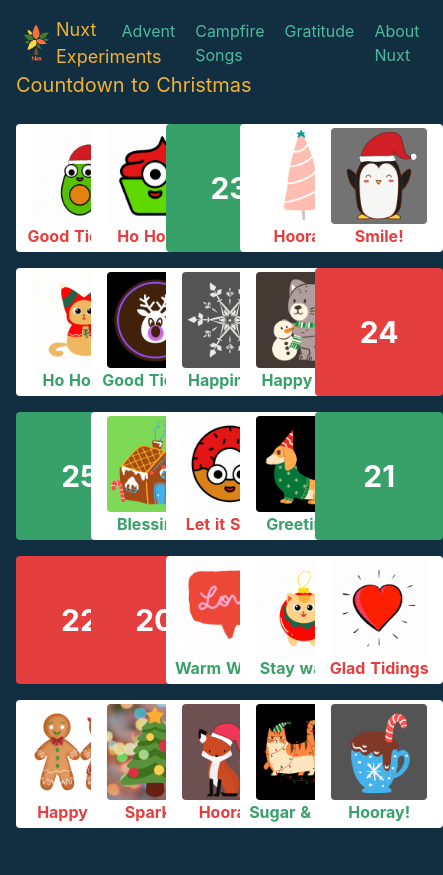
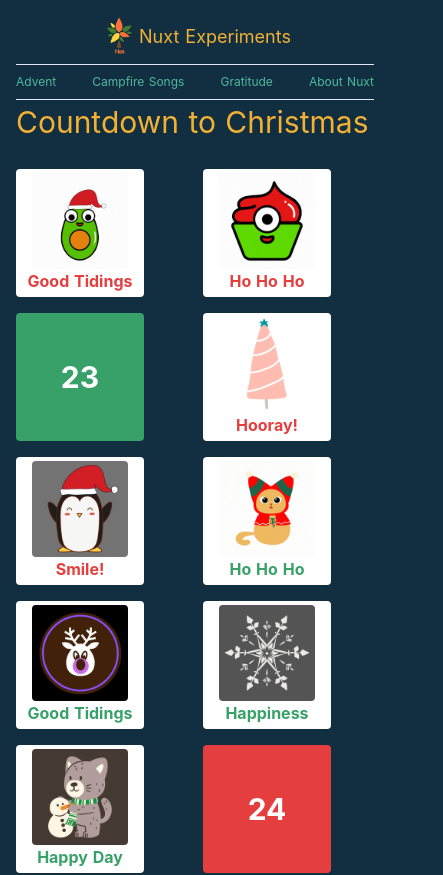
Before and after one commit to ethyl2/nuxt-experiment, a Nuxt app: page /advent in a window 390 px wide. Shown: the top 875 px of the page, 443 px wide, since content can reach past the window. Before the commit the page ends 844 px from the top, so only its background shows below. Built offline with nearby package versions, Linux system fonts and the light colour scheme.

Commit message:
Fix: Adjust navbar mobile styling; feat: doors for future dates not allowed to open

```diff
--- a/components/AdventCard.vue
+++ b/components/AdventCard.vue
@@ -9,7 +9,7 @@
       <span class="cursor-pointer">{{ date + 1 }}</span>
     </div>
     <div
-      v-else
+      v-else-if="isOpen"
       class="w-32 h-32 bg-white text-xs font-bold flex flex-col justify-center items-center rounded"
       :class="[date % 2 === 0 ? 'text-green-600' : 'text-red-600']"
       @click="handleClick"
@@ -52,17 +52,23 @@ export default {
       const today = new Date()
       return today.getDate()
     },
+    allowedToOpen() {
+      return this.date < this.currentDate
+    },
   },
   created() {
     setTimeout(this.openOldDoors, 1000)
-    // this.openOldDoors()
   },
   methods: {
     handleClick() {
-      this.isOpen = !this.isOpen
+      if (this.allowedToOpen) {
+        this.isOpen = !this.isOpen
+      }
+      console.log(this.allowedToOpen)
+      // this.isOpen = !this.isOpen
     },
     openOldDoors() {
-      if (this.date < this.currentDate) {
+      if (this.date < this.currentDate - 1) {
         this.isOpen = true
       }
     },
--- a/components/TheNavBar.vue
+++ b/components/TheNavBar.vue
@@ -1,12 +1,14 @@
 <template>
   <nav class="nav">
-    <div class="flex justify-between items-center">
+    <div class="flex flex-col md:flex-row justify-between items-center">
       <nuxt-link to="/" class="flex justify-start items-center">
-        <img src="../static/tree2.png" alt="logo" class="w-10" />
+        <img src="tree2.png" alt="logo" class="w-10" />
         <h1 class="logo text-lg">Nuxt Experiments</h1>
       </nuxt-link>
-      <div class="flex space-x-5">
-        <nuxt-link to="advent">Advent</nuxt-link>
+      <div
+        class="flex justify-between w-full md:w-auto md:space-x-5 border-t border-b py-2 mt-2 text-xs text-center md:text-base md:border-none"
+      >
+        <nuxt-link to="/advent">Advent</nuxt-link>
         <nuxt-link to="/songs">Campfire Songs</nuxt-link>
         <nuxt-link to="/gratitude">Gratitude</nuxt-link>
         <nuxt-link to="/aboutNuxt">About Nuxt</nuxt-link>
--- a/pages/advent/index.vue
+++ b/pages/advent/index.vue
@@ -1,7 +1,7 @@
 <template>
-  <div class="container flex flex-col">
-    <h1 class="text-xl pb-6">Countdown to Christmas</h1>
-    <div class="grid grid-cols-5 gap-4">
+  <div class="container flex flex-col mx-auto">
+    <h1 class="text-3xl pb-6">Countdown to Christmas</h1>
+    <div class="grid grid-cols-2 md:grid-cols-5 gap-4">
       <AdventCard
         v-for="index in shuffledDates"
         :key="index"
```
